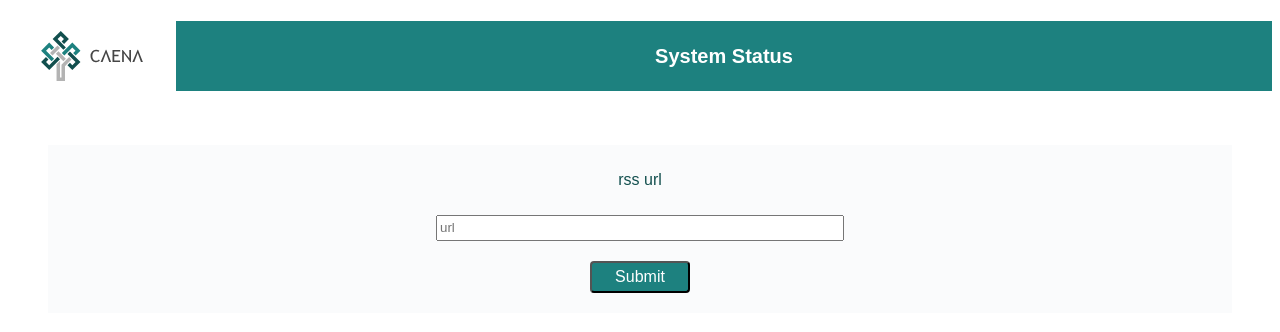
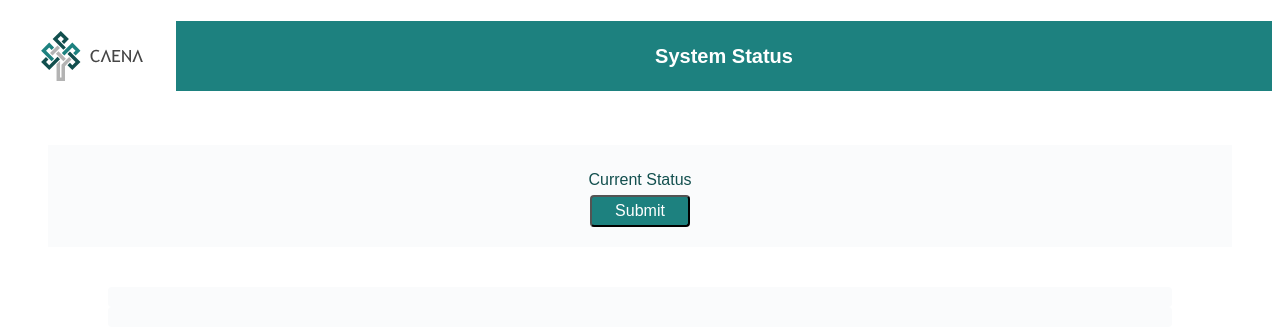
Before and after one commit to jroche20/rss_reader_final, a Vue app in the folder rss-reader/: page / in a window 1280 px wide. Shown: the top 332 px of the page. Built offline with nearby package versions, Linux system fonts and the light colour scheme.

Commit message:
working on multiple feeds at once

```diff
--- a/rss-reader/src/App.vue
+++ b/rss-reader/src/App.vue
@@ -7,17 +7,26 @@
       <h1 class="title">System Status</h1>
     </div>
     <form @submit.prevent="getRss">
-      <div>
-        <label> rss url</label>
-        <br />
-        <input v-model="rssUrl" class="url_input" placeholder="url"/>
+      <div class="firstblock">
+        <label>Current Status</label>
+        <!-- <br />
+        <input v-model="rssUrl" class="url_input" placeholder="url"/> -->
       </div>
       <input type="submit" class="submit"/>
     </form>
-    <div v-for="item of items" :key="item.title">
-      <h1 class="text">Title: {{ item.title }}</h1>
-      <p class="text">Last Build Date: {{ item.date }}</p>
-      <a class="link" :href="item.link">{{ item.link }}</a>
+    <div class="aws">
+      <div v-for="item of items1" :key="item.title">
+        <h1 class="text">Frankfurt AWS Status</h1>
+        <p class="text">Last Build Date: {{ item.date }}</p>
+        <a class="link" :href="item.link">{{ item.link }}</a>
+      </div>
+    </div>
+    <div class="aws">
+      <div v-for="item of items2" :key="item.title">
+        <h1 class="text">Title: {{ item.title }}</h1>
+        <p class="text">Last Build Date: {{ item.date }}</p>
+        <a class="link" :href="item.link">{{ item.link }}</a>
+      </div>
     </div>
   </div>
 </template>
@@ -28,30 +37,53 @@ export default {
   data() {
     return {
       rssUrl: "",
-      items: [],
+      frankfurtURL: "https://status.aws.amazon.com/rss/apigateway-eu-central-1.rss",
+      montrealURL: "https://status.aws.amazon.com/rss/detective-ca-central-1.rss",
+      items1: [],
+      items2: [],
     };
   },
   methods: {
     async getRss() {
-      const urlRegex = /(http(s)?:\/\/.)?(www\.)?[-a-zA-Z0-9@:%._+~#=]{2,256}\.[a-z]{2,6}\b([-a-zA-Z0-9@:%_+.~#?&//=]*)/g;
-      if (!urlRegex.test(this.rssUrl)) {
-        console.log("not valid");
-        return;
-      }
-      console.log("valid");
+      // const urlRegex = /(http(s)?:\/\/.)?(www\.)?[-a-zA-Z0-9@:%._+~#=]{2,256}\.[a-z]{2,6}\b([-a-zA-Z0-9@:%_+.~#?&//=]*)/g;
+      // if (!urlRegex.test(this.rssUrl)) {
+      //   console.log("not valid");
+      //   return;
+      // }
+      // const res = await fetch(
+      //   `https://api.allorigins.win/get?url=https://status.aws.amazon.com/rss/apigateway-eu-central-1.rss`
+      // );
+      // const res2 = await fetch(
+      //   `https://api.allorigins.win/get?url=https://status.aws.amazon.com/rss/detective-ca-central-1.rss`
+      // );
       const res = await fetch(
-        `https://api.allorigins.win/get?url=${this.rssUrl}`
+        `https://api.allorigins.win/get?url=${this.frankfurtURL}`
       );
       const { contents } = await res.json();
+
       const feed = new window.DOMParser().parseFromString(contents, "text/xml");
-      const items = feed.querySelectorAll("channel");
-      console.log(feed);
-      this.items = [...items].map((el) => ({
+      const items1 = feed.querySelectorAll("channel");
+      this.items1 = [...items1].map((el) => ({
         link: el.querySelector("link").innerHTML,
         title: el.querySelector("title").innerHTML,
         date: el.querySelector("lastBuildDate").innerHTML,
       }));
-      console.log(this.items);
+
+      // const res2 = await fetch(
+      //   `https://api.allorigins.win/get?url=${this.montrealURL}`
+      // );
+      // const items2 = feed2.querySelectorAll("channel");
+      // const feed2 = new window.DOMParser().parseFromString(contents2, "text/xml");
+      // const { contents2 } = await res2.json();
+      // this.items2 = [...items2].map((el) => ({
+      //   link: el.querySelector("link").innerHTML,
+      //   title: el.querySelector("title").innerHTML,
+      //   date: el.querySelector("lastBuildDate").innerHTML,
+      // }));
+
+
+      // console.log(contents);
+      // console.log(contents2);
     },
   },
 };
@@ -131,4 +163,17 @@ form {
   text-decoration: none;
   color: #124F4E;
 }
+
+.aws {
+  color: #124F4E;
+  background-color: rgba(246, 247, 249, 0.5);
+  padding: 10px;
+  margin-left: 100px;
+  margin-right: 100px;
+  border-radius: 4px;
+}
+
+.aws p {
+  font-size: 15px;
+}
 </style>
```
